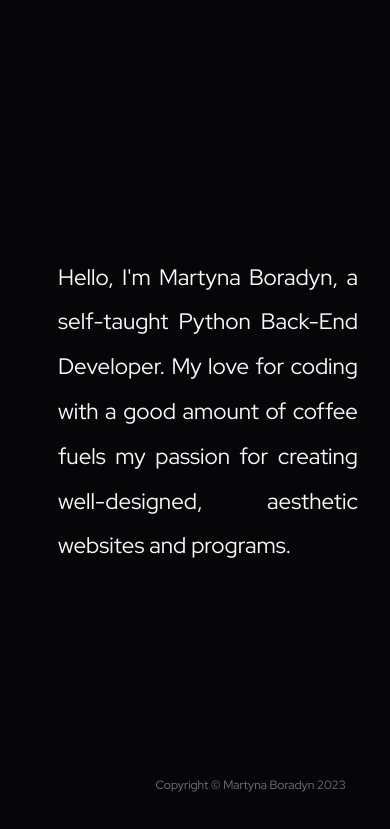
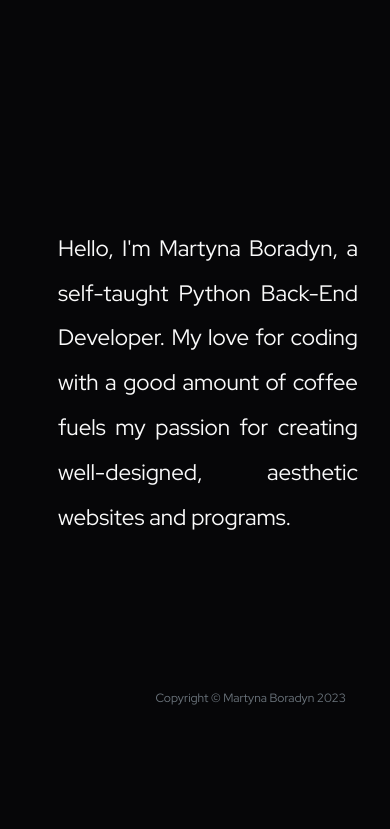
Before and after one commit to Veluthil/Portfolio-Project, a Flask app: page / in a window 390 px wide; the page is wider, and only the part inside the window is pictured. Shown: the part 452-1281 px from the top of that part. After the commit the page ends 1157 px from the top of that part, so only its background shows below. Run offline with Flask 2, Linux system fonts and the light colour scheme; some libraries are stand-ins or nearby versions.

Commit message:
Change of stying on mobile.

```diff
--- a/static/css/custom-styles.css
+++ b/static/css/custom-styles.css
@@ -42,9 +42,9 @@ h4 {
     margin-top: 1.8vh
 }
 
-@media only screen and (max-width: 1100px) {
+@media only screen and (max-width: 768px) {
     p, h2, h3, h4 {
-        padding: 2rem;
+        padding: 0.2rem 2rem;
     }
 }
 
@@ -387,6 +387,7 @@ footer .copyright {
 
     .right-paragraph {
         padding: 0;
+        width: 100%;
     }
 }
 
@@ -433,7 +434,7 @@ div.button-social:active {
 /* ABOUT PAGE */
 
 .subtitle {
-    font-size: 2.5rem;
+    font-weight: 600;
 }
 
 /* PROJECTS PAGE */
```
